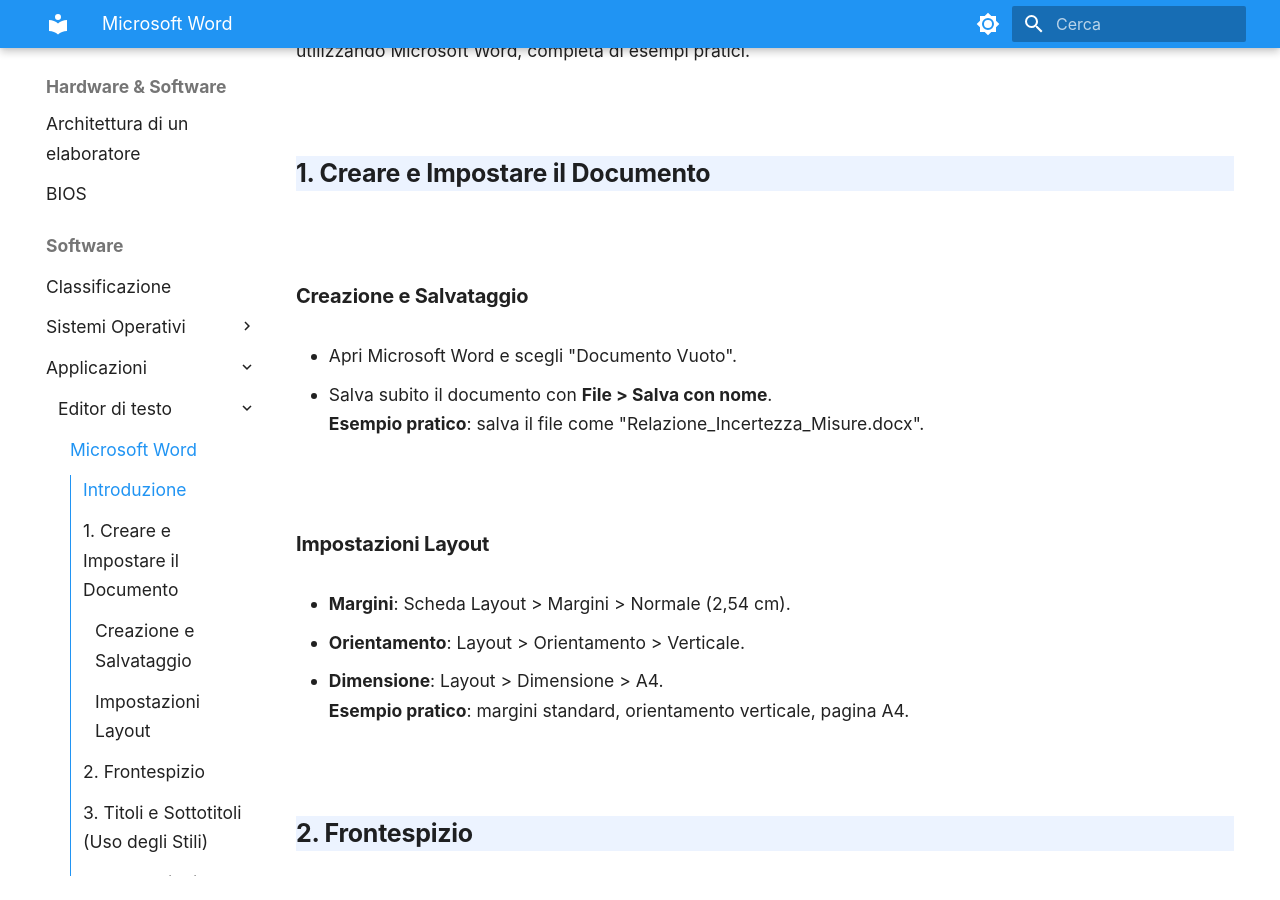
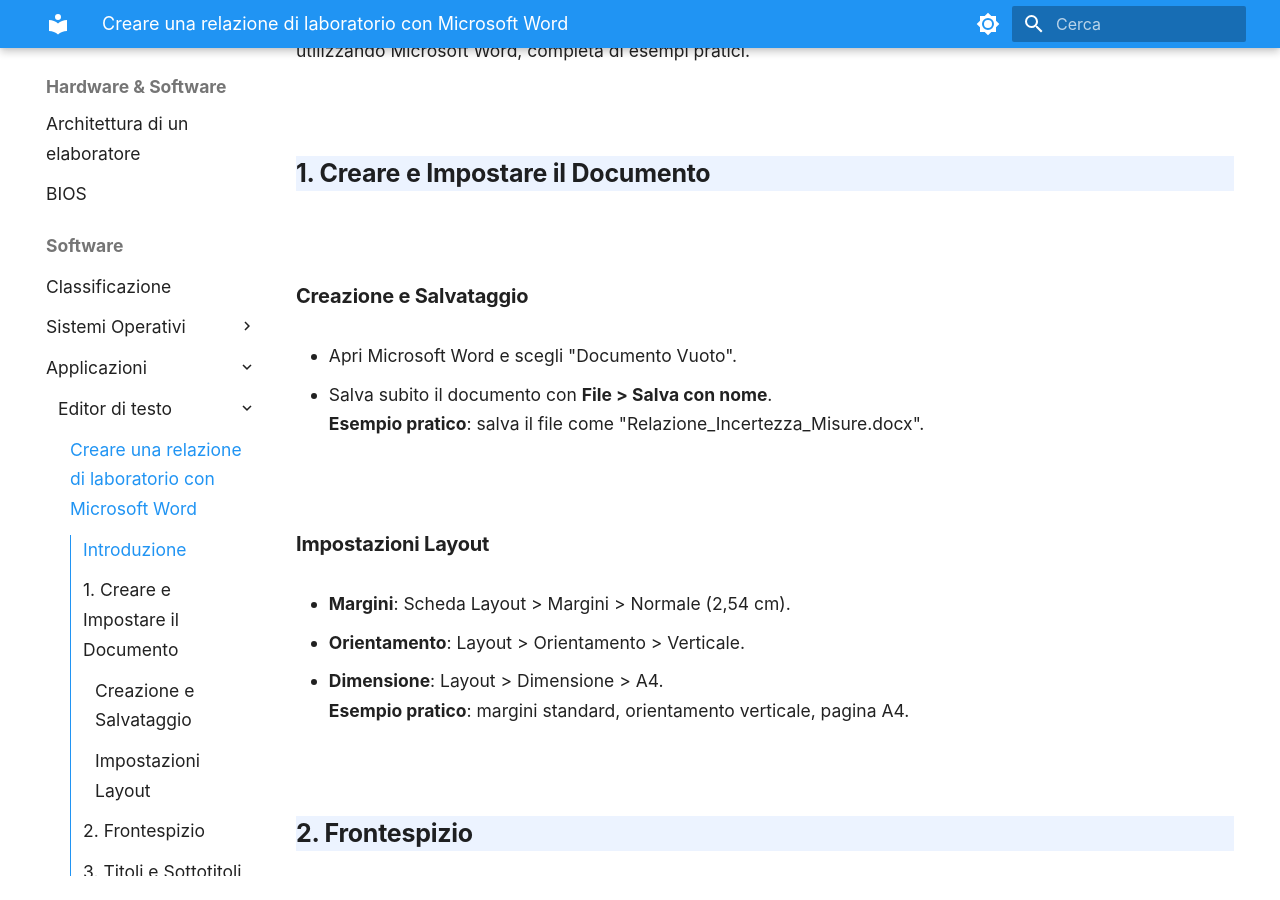
Before and after one commit to Federob/infohandouts, an MkDocs documentation site: the page built from docs/hwsw/30_msword.md, in a window 1280 px wide and 900 px high, scrolled down 356 px. Built offline with MkDocs 1.6.1 and Material for MkDocs 9.7.7, drawn with Linux system fonts in a browser that asks for light colours.

Commit message:
index [ci]

```diff
--- a/mkdocs.yml
+++ b/mkdocs.yml
@@ -104,7 +104,7 @@
           - Shortcuts: hwsw/25_extra_shortcuts.md
       - Applicazioni:
         - Editor di testo:
-          - Microsoft Word: hwsw/30_msword.md
+          - Creare una relazione di laboratorio con Microsoft Word: hwsw/30_msword.md
       - Extra:
         - Markdown e Pandoc: hwsw/90_extra_pandoc.md
         - HTML: hwsw/91_extra_htmlcss.md
```
